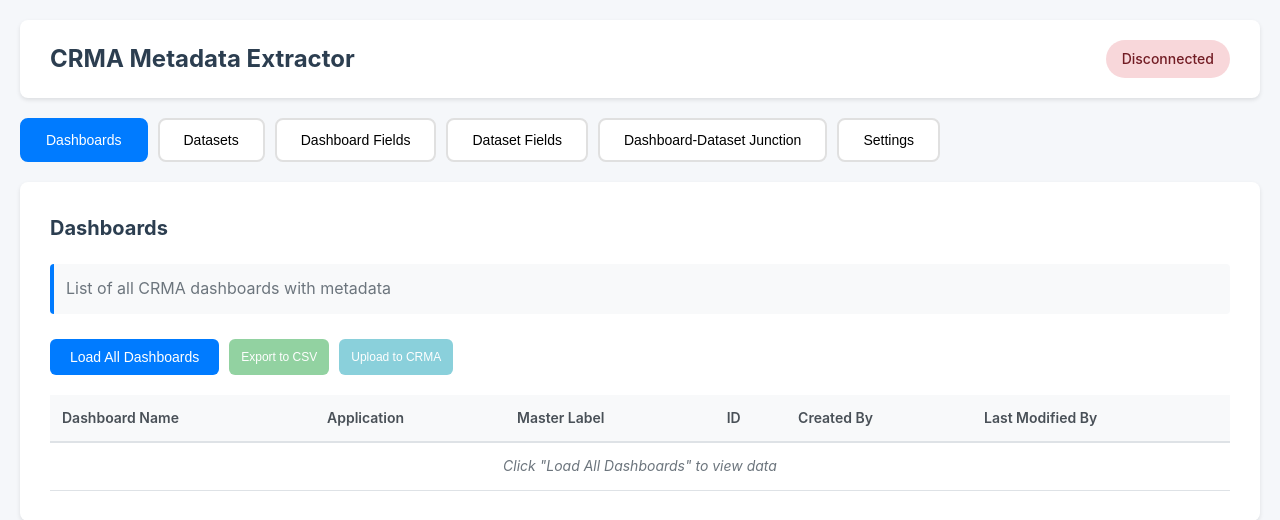
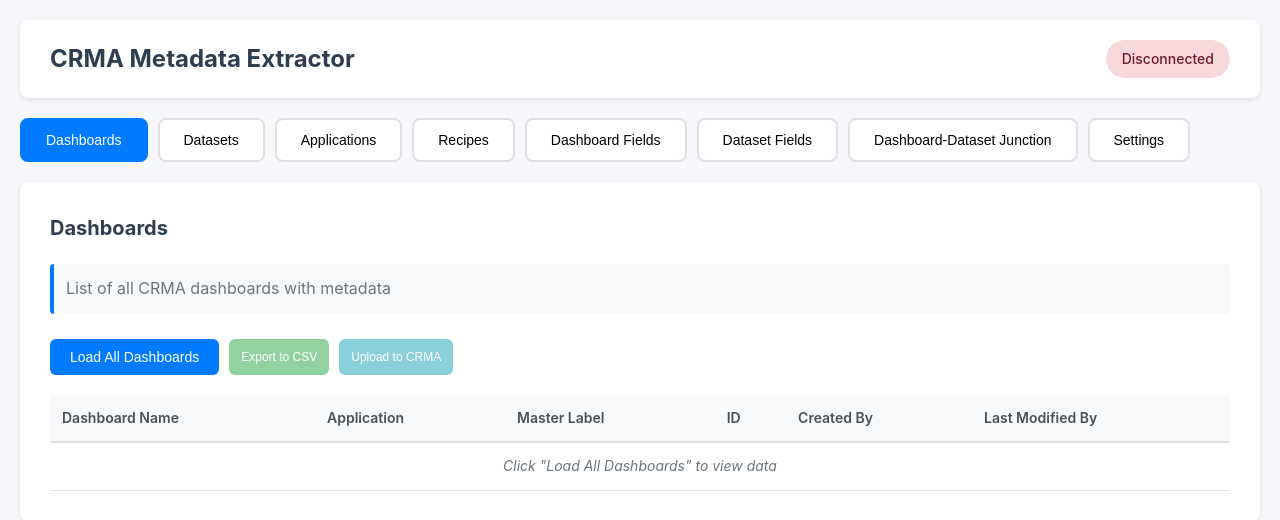
Before and after one commit to andbeder/CRMA-Metadata, a Flask app: page / in a window 1280 px wide. Shown: the top 520 px of the page. Run offline with Flask 3, Linux system fonts and the light colour scheme.

Commit message:
Added Concurrency

```diff
--- a/app/routes/api.py
+++ b/app/routes/api.py
@@ -89,6 +89,42 @@
     except Exception as e:
         return jsonify({'error': str(e)}), 500
 
+@bp.route('/applications', methods=['GET'])
+def get_applications():
+    """Get all CRMA applications"""
+    try:
+        auth = get_auth()
+        token_info = auth.get_token()
+
+        extractor = CRMAExtractor(
+            token_info['accessToken'],
+            token_info['instanceUrl']
+        )
+
+        applications = extractor.get_applications()
+        return jsonify({'applications': applications})
+
+    except Exception as e:
+        return jsonify({'error': str(e)}), 500
+
+@bp.route('/recipes', methods=['GET'])
+def get_recipes():
+    """Get all CRMA recipes (dataflows)"""
+    try:
+        auth = get_auth()
+        token_info = auth.get_token()
+
+        extractor = CRMAExtractor(
+            token_info['accessToken'],
+            token_info['instanceUrl']
+        )
+
+        recipes = extractor.get_recipes()
+        return jsonify({'recipes': recipes})
+
+    except Exception as e:
+        return jsonify({'error': str(e)}), 500
+
 @bp.route('/extract/dashboard/<dashboard_id>', methods=['GET'])
 def extract_dashboard(dashboard_id):
     """Extract metadata for a specific dashboard"""
@@ -127,7 +163,7 @@
 
 @bp.route('/extract/all-dashboard-fields', methods=['GET'])
 def extract_all_dashboard_fields():
-    """Extract fields from ALL dashboards"""
+    """Extract fields from ALL dashboards (with concurrent processing)"""
     try:
         auth = get_auth()
         token_info = auth.get_token()
@@ -139,25 +175,15 @@
 
         # Get all dashboards
         dashboards = extractor.get_dashboards()
-        all_fields = []
 
-        # Extract fields from each dashboard
-        for dashboard in dashboards:
-            try:
-                result = extractor.get_dashboard_fields(dashboard['Id'])
-                # Add dashboard name to each field
-                for field in result['fields']:
-                    all_fields.append({
-                        'DashboardName': dashboard['DashboardName'],
-                        'StepName': field['StepName'],
-                        'DatasetName': field['DatasetName'],
-                        'FieldName': field['FieldName']
-                    })
-            except Exception as e:
-                print(f"Error extracting fields from dashboard {dashboard['DashboardName']}: {e}")
-                continue
+        # Extract fields from all dashboards concurrently (max 5 threads)
+        result = extractor.get_dashboard_fields_concurrent(dashboards, max_workers=5)
 
-        return jsonify({'fields': all_fields, 'count': len(all_fields)})
+        return jsonify({
+            'fields': result['fields'],
+            'count': len(result['fields']),
+            'errors': result['errors'] if result['errors'] else None
+        })
 
     except Exception as e:
         return jsonify({'error': str(e)}), 500
@@ -201,7 +227,7 @@
 
 @bp.route('/extract/dashboard-dataset-junction', methods=['GET'])
 def extract_dashboard_dataset_junction():
-    """Extract dashboard-dataset relationships"""
+    """Extract dashboard-dataset relationships (with concurrent processing)"""
     try:
         auth = get_auth()
         token_info = auth.get_token()
@@ -213,24 +239,15 @@
 
         # Get all dashboards
         dashboards = extractor.get_dashboards()
-        junction_data = []
 
-        # Extract datasets used by each dashboard
-        for dashboard in dashboards:
-            try:
-                result = extractor.get_dashboard_fields(dashboard['Id'])
-                # Get unique dataset names
-                datasets = result.get('datasets', [])
-                for dataset in datasets:
-                    junction_data.append({
-                        'DashboardName': dashboard['DashboardName'],
-                        'DatasetName': dataset
-                    })
-            except Exception as e:
-                print(f"Error extracting datasets from dashboard {dashboard['DashboardName']}: {e}")
-                continue
+        # Extract datasets from all dashboards concurrently (max 5 threads)
+        result = extractor.get_dashboard_datasets_concurrent(dashboards, max_workers=5)
 
-        return jsonify({'relationships': junction_data, 'count': len(junction_data)})
+        return jsonify({
+            'relationships': result['relationships'],
+            'count': len(result['relationships']),
+            'errors': result['errors'] if result['errors'] else None
+        })
 
     except Exception as e:
         return jsonify({'error': str(e)}), 500
@@ -269,6 +286,16 @@
             headers = ['DashboardName', 'DatasetName']
             csv_data = csv_handler.generate_csv(export_data, headers)
             filename = 'dashboard_dataset_junction.csv'
+
+        elif export_type == 'applications':
+            headers = ['AppLabel', 'AppName']
+            csv_data = csv_handler.generate_csv(export_data, headers)
+            filename = 'applications.csv'
+
+        elif export_type == 'recipes':
+            headers = ['RecipeName', 'Schedule', 'MasterLabel', 'Id']
+            csv_data = csv_handler.generate_csv(export_data, headers)
+            filename = 'recipes.csv'
 
         else:
             return jsonify({'error': 'Invalid export type'}), 400
@@ -322,6 +349,14 @@
             headers = ['DashboardName', 'DatasetName']
             csv_data = csv_handler.generate_csv(export_data, headers)
 
+        elif export_type == 'applications':
+            headers = ['AppLabel', 'AppName']
+            csv_data = csv_handler.generate_csv(export_data, headers)
+
+        elif export_type == 'recipes':
+            headers = ['RecipeName', 'Schedule', 'MasterLabel', 'Id']
+            csv_data = csv_handler.generate_csv(export_data, headers)
+
         else:
             return jsonify({'error': 'Invalid export type'}), 400
 
--- a/app/static/css/styles.css
+++ b/app/static/css/styles.css
@@ -374,6 +374,25 @@
     justify-content: flex-end;
 }
 
+.upload-info {
+    padding: 15px;
+    background: #f8f9fa;
+    border-radius: 4px;
+    margin-bottom: 15px;
+    font-size: 14px;
+    line-height: 1.8;
+}
+
+.warning-text {
+    padding: 12px;
+    background: #fff3cd;
+    color: #856404;
+    border-radius: 4px;
+    border-left: 4px solid #ffc107;
+    font-size: 13px;
+    margin: 0;
+}
+
 /* Responsive */
 @media (max-width: 768px) {
     header {
--- a/app/static/js/app.js
+++ b/app/static/js/app.js
@@ -4,6 +4,8 @@
     constructor() {
         this.dashboards = [];
         this.datasets = [];
+        this.applications = [];
+        this.recipes = [];
         this.dashboardFields = [];
         this.datasetFields = [];
         this.junctionData = [];
@@ -35,6 +37,16 @@
         document.getElementById('load-datasets').addEventListener('click', () => this.loadDatasets());
         document.getElementById('export-datasets-csv').addEventListener('click', () => this.exportCSV('datasets', this.datasets));
         document.getElementById('upload-datasets-crma').addEventListener('click', () => this.showUploadModal('datasets', this.datasets));
+
+        // Applications
+        document.getElementById('load-applications').addEventListener('click', () => this.loadApplications());
+        document.getElementById('export-applications-csv').addEventListener('click', () => this.exportCSV('applications', this.applications));
+        document.getElementById('upload-applications-crma').addEventListener('click', () => this.showUploadModal('applications', this.applications));
+
+        // Recipes
+        document.getElementById('load-recipes').addEventListener('click', () => this.loadRecipes());
+        document.getElementById('export-recipes-csv').addEventListener('click', () => this.exportCSV('recipes', this.recipes));
+        document.getElementById('upload-recipes-crma').addEventListener('click', () => this.showUploadModal('recipes', this.recipes));
 
         // Dashboard Fields
         document.getElementById('load-dashboard-fields').addEventListener('click', () => this.loadDashboardFields());
@@ -195,6 +207,110 @@
                 <td>${this.escapeHtml(ds.MasterLabel)}</td>
                 <td>${this.escapeHtml(ds.Id)}</td>
                 <td>${this.escapeHtml(ds.Application || '-')}</td>
+            </tr>
+        `).join('');
+    }
+
+    async loadApplications() {
+        const loading = document.getElementById('applications-loading');
+        const error = document.getElementById('applications-error');
+        const count = document.getElementById('applications-count');
+        const tbody = document.getElementById('applications-tbody');
+        const exportBtn = document.getElementById('export-applications-csv');
+        const uploadBtn = document.getElementById('upload-applications-crma');
+
+        loading.classList.remove('hidden');
+        error.classList.add('hidden');
+        count.classList.add('hidden');
+
+        try {
+            const response = await fetch('/api/applications');
+            const data = await response.json();
+
+            if (data.error) throw new Error(data.error);
+
+            this.applications = data.applications;
+            this.renderApplications();
+
+            count.textContent = `Loaded ${this.applications.length} applications`;
+            count.classList.remove('hidden');
+            exportBtn.disabled = false;
+            uploadBtn.disabled = false;
+            this.checkStatus();
+
+        } catch (err) {
+            error.textContent = `Error: ${err.message}`;
+            error.classList.remove('hidden');
+            tbody.innerHTML = '<tr><td colspan="2" class="no-data">Failed to load applications</td></tr>';
+        } finally {
+            loading.classList.add('hidden');
+        }
+    }
+
+    renderApplications() {
+        const tbody = document.getElementById('applications-tbody');
+        if (this.applications.length === 0) {
+            tbody.innerHTML = '<tr><td colspan="2" class="no-data">No applications found</td></tr>';
+            return;
+        }
+
+        tbody.innerHTML = this.applications.map(app => `
+            <tr>
+                <td>${this.escapeHtml(app.AppLabel)}</td>
+                <td>${this.escapeHtml(app.AppName)}</td>
+            </tr>
+        `).join('');
+    }
+
+    async loadRecipes() {
+        const loading = document.getElementById('recipes-loading');
+        const error = document.getElementById('recipes-error');
+        const count = document.getElementById('recipes-count');
+        const tbody = document.getElementById('recipes-tbody');
+        const exportBtn = document.getElementById('export-recipes-csv');
+        const uploadBtn = document.getElementById('upload-recipes-crma');
+
+        loading.classList.remove('hidden');
+        error.classList.add('hidden');
+        count.classList.add('hidden');
+
+        try {
+            const response = await fetch('/api/recipes');
+            const data = await response.json();
+
+            if (data.error) throw new Error(data.error);
+
+            this.recipes = data.recipes;
+            this.renderRecipes();
+
+            count.textContent = `Loaded ${this.recipes.length} recipes`;
+            count.classList.remove('hidden');
+            exportBtn.disabled = false;
+            uploadBtn.disabled = false;
+            this.checkStatus();
+
+        } catch (err) {
+            error.textContent = `Error: ${err.message}`;
+            error.classList.remove('hidden');
+            tbody.innerHTML = '<tr><td colspan="4" class="no-data">Failed to load recipes</td></tr>';
+        } finally {
+            loading.classList.add('hidden');
+        }
+    }
+
+    renderRecipes() {
+        const tbody = document.getElementById('recipes-tbody');
+        if (this.recipes.length === 0) {
+            tbody.innerHTML = '<tr><td colspan="4" class="no-data">No recipes found</td></tr>';
+            return;
+        }
+
+        tbody.innerHTML = this.recipes.map(recipe => `
+            <tr>
+                <td>${this.escapeHtml(recipe.RecipeName)}</td>
+                <td>${this.escapeHtml(recipe.Schedule)}</td>
+                <td>${this.escapeHtml(recipe.MasterLabel)}</td>
+                <td>${this.escapeHtml(recipe.Id)}</td>
             </tr>
         `).join('');
     }
@@ -385,17 +501,44 @@
         this.currentUploadType = type;
         this.currentUploadData = data;
 
-        const typeNames = {
-            'dashboards': 'Dashboards',
-            'datasets': 'Datasets',
-            'dashboard-fields': 'Dashboard Fields',
-            'dataset-fields': 'Dataset Fields',
-            'junction': 'Dashboard-Dataset Junction'
+        const typeConfig = {
+            'dashboards': {
+                name: 'Dashboards',
+                datasetName: 'Dashboards'
+            },
+            'datasets': {
+                name: 'Datasets',
+                datasetName: 'Datasets'
+            },
+            'applications': {
+                name: 'Applications',
+                datasetName: 'Applications'
+            },
+            'recipes': {
+                name: 'Recipes',
+                datasetName: 'Recipes'
+            },
+            'dashboard-fields': {
+                name: 'Dashboard Fields',
+                datasetName: 'DashboardFields'
+            },
+            'dataset-fields': {
+                name: 'Dataset Fields',
+                datasetName: 'Fields'
+            },
+            'junction': {
+                name: 'Dashboard-Dataset Junction',
+                datasetName: 'DashboardDatasetJunction'
+            }
         };
 
+        const config = typeConfig[type];
+        const appName = document.getElementById('applicationName').value || 'Not selected';
+
         document.getElementById('upload-description').textContent =
-            `Upload ${typeNames[type]} metadata to CRMA as a new dataset`;
-        document.getElementById('dataset-name').value = `CRMA_Metadata_${type.replace(/-/g, '_')}`;
+            `Upload ${config.name} metadata to CRMA`;
+        document.getElementById('upload-dataset-name').textContent = config.datasetName;
+        document.getElementById('upload-application-name').textContent = appName;
         document.getElementById('upload-modal').classList.remove('hidden');
     }
 
@@ -406,10 +549,21 @@
     }
 
     async confirmUpload() {
-        const datasetName = document.getElementById('dataset-name').value.trim();
+        const typeConfig = {
+            'dashboards': 'Dashboards',
+            'datasets': 'Datasets',
+            'applications': 'Applications',
+            'recipes': 'Recipes',
+            'dashboard-fields': 'DashboardFields',
+            'dataset-fields': 'Fields',
+            'junction': 'DashboardDatasetJunction'
+        };
 
-        if (!datasetName) {
-            alert('Please enter a dataset name');
+        const datasetName = typeConfig[this.currentUploadType];
+        const appName = document.getElementById('applicationName').value;
+
+        if (!appName) {
+            alert('Please select an Application Name in Settings first');
             return;
         }
 
@@ -432,7 +586,7 @@
 
             if (result.error) throw new Error(result.error);
 
-            alert(`Upload initiated successfully!\nJob ID: ${result.jobId}\nDataset: ${result.datasetName}\nStatus: ${result.status}`);
+            alert(`Upload initiated successfully!\nJob ID: ${result.jobId}\nDataset: ${result.datasetName}\nApplication: ${appName}\nStatus: ${result.status}`);
             this.closeModal();
 
         } catch (err) {
--- a/app/templates/index.html
+++ b/app/templates/index.html
@@ -18,6 +18,8 @@
         <nav class="tabs">
             <button class="tab-button active" data-tab="dashboards">Dashboards</button>
             <button class="tab-button" data-tab="datasets">Datasets</button>
+            <button class="tab-button" data-tab="applications">Applications</button>
+            <button class="tab-button" data-tab="recipes">Recipes</button>
             <button class="tab-button" data-tab="dashboard-fields">Dashboard Fields</button>
             <button class="tab-button" data-tab="dataset-fields">Dataset Fields</button>
             <button class="tab-button" data-tab="dashboard-dataset-junction">Dashboard-Dataset Junction</button>
@@ -89,6 +91,72 @@
                         <tbody id="datasets-tbody">
                             <tr>
                                 <td colspan="4" class="no-data">Click "Load All Datasets" to view data</td>
+                            </tr>
+                        </tbody>
+                    </table>
+                </div>
+            </div>
+
+            <!-- Applications Tab -->
+            <div id="applications-tab" class="tab-content">
+                <h2>Applications</h2>
+                <p class="info-text">List of all CRMA applications/folders</p>
+
+                <div class="controls">
+                    <button id="load-applications" class="btn btn-primary">Load All Applications</button>
+                    <button id="export-applications-csv" class="btn btn-success" disabled>Export to CSV</button>
+                    <button id="upload-applications-crma" class="btn btn-info" disabled>Upload to CRMA</button>
+                </div>
+
+                <div id="applications-loading" class="loading hidden">Loading applications...</div>
+                <div id="applications-error" class="error hidden"></div>
+                <div id="applications-count" class="count-badge hidden"></div>
+
+                <div class="table-container">
+                    <table id="applications-table">
+                        <thead>
+                            <tr>
+                                <th>Application Label</th>
+                                <th>Application Name</th>
+                            </tr>
+                        </thead>
+                        <tbody id="applications-tbody">
+                            <tr>
+                                <td colspan="2" class="no-data">Click "Load All Applications" to view data</td>
+                            </tr>
+                        </tbody>
+                    </table>
+                </div>
+            </div>
+
+            <!-- Recipes Tab -->
+            <div id="recipes-tab" class="tab-content">
+                <h2>Recipes</h2>
+                <p class="info-text">List of all CRMA recipes (dataflows) with scheduling status</p>
+
+                <div class="controls">
+                    <button id="load-recipes" class="btn btn-primary">Load All Recipes</button>
+                    <button id="export-recipes-csv" class="btn btn-success" disabled>Export to CSV</button>
+                    <button id="upload-recipes-crma" class="btn btn-info" disabled>Upload to CRMA</button>
+                </div>
+
+                <div id="recipes-loading" class="loading hidden">Loading recipes...</div>
+                <div id="recipes-error" class="error hidden"></div>
+                <div id="recipes-count" class="count-badge hidden"></div>
+
+                <div class="table-container">
+                    <table id="recipes-table">
+                        <thead>
+                            <tr>
+                                <th>Recipe Name</th>
+                                <th>Schedule</th>
+                                <th>Master Label</th>
+                                <th>ID</th>
+                            </tr>
+                        </thead>
+                        <tbody id="recipes-tbody">
+                            <tr>
+                                <td colspan="4" class="no-data">Click "Load All Recipes" to view data</td>
                             </tr>
                         </tbody>
                     </table>
@@ -255,12 +323,14 @@
             </div>
             <div class="modal-body">
                 <p id="upload-description"></p>
-                <div class="form-group">
-                    <label for="dataset-name">Dataset Name</label>
-                    <input type="text" id="dataset-name"
-                           placeholder="Enter CRMA dataset name" required>
-                    <small>Name for the dataset in CRMA Analytics</small>
+                <div class="upload-info">
+                    <strong>Dataset Name:</strong> <span id="upload-dataset-name"></span><br>
+                    <strong>Application:</strong> <span id="upload-application-name"></span><br>
+                    <strong>Operation:</strong> Overwrite
                 </div>
+                <p class="warning-text">
+                    ⚠️ This will overwrite any existing dataset with the same name in the selected application.
+                </p>
             </div>
             <div class="modal-footer">
                 <button id="confirm-upload" class="btn btn-primary">Upload</button>
--- a/config.py
+++ b/config.py
@@ -27,7 +27,7 @@
     CRMA_APPLICATION_NAME = os.environ.get('CRMA_APPLICATION_NAME', 'CRMA_Metadata')
 
     # API configuration
-    SALESFORCE_API_VERSION = 'v60.0'
+    SALESFORCE_API_VERSION = 'v62.0'
 
     # Settings file for user overrides
     SETTINGS_FILE = os.path.join(os.path.dirname(__file__), 'user_settings.json')
--- /dev/null
+++ b/user_settings.json
@@ -0,0 +1,6 @@
+{
+  "username": "andbeder@gmail.com",
+  "login_url": "https://login.salesforce.com",
+  "instance_url": "https://mcicvermont7-dev-ed.develop.my.salesforce.com",
+  "application_name": "Adoption"
+}
```
Also changed, not shown: app/services/crma_extractor.py (+151 -0 lines), app/services/csv_handler.py (+17 -17 lines), .claude/settings.local.json (added), README.md.
